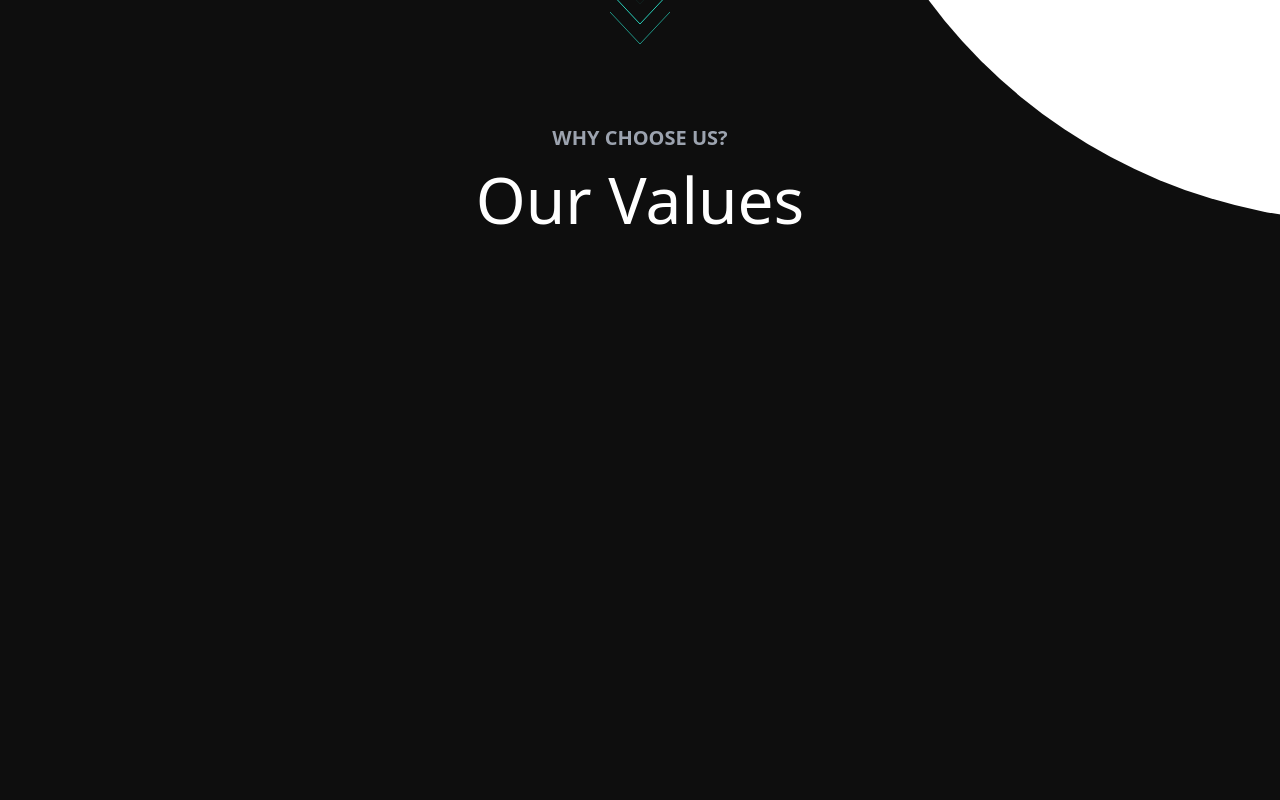
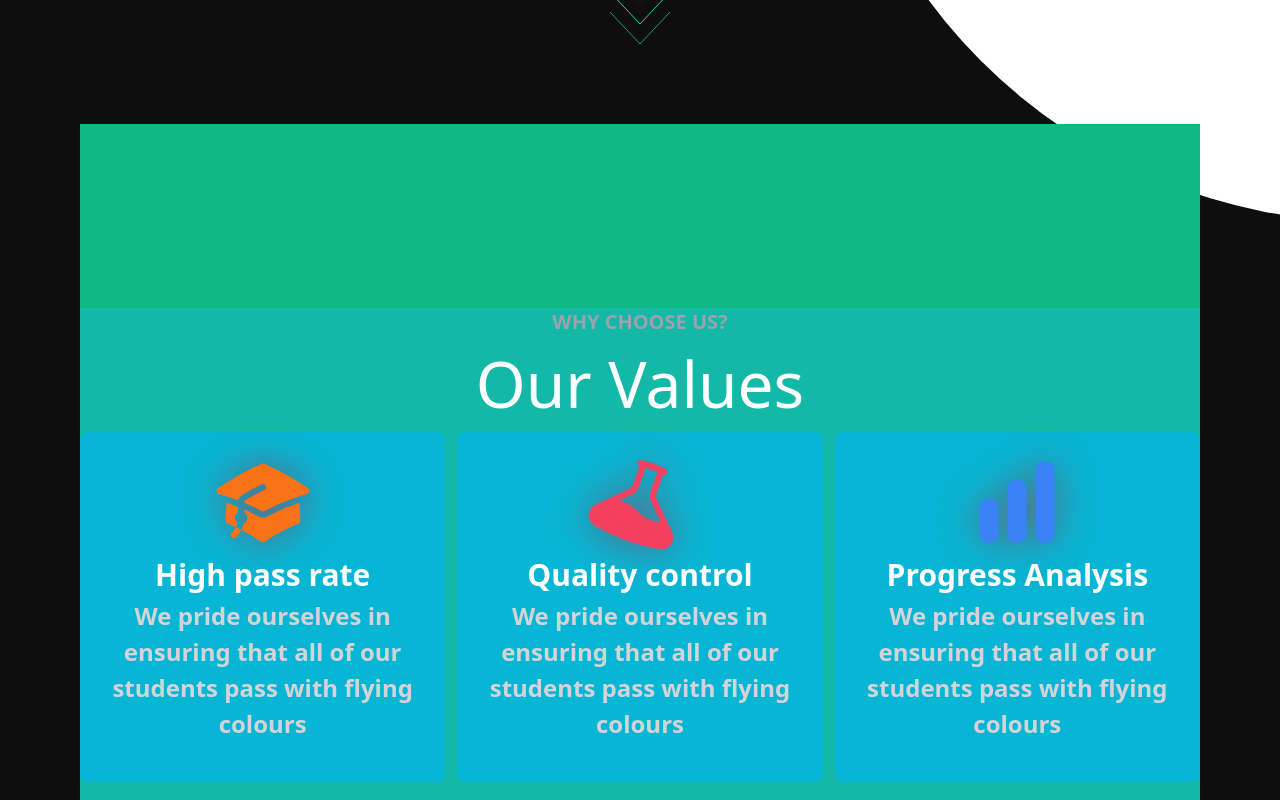
Before and after one commit to txriq03/Constantine-tailwind, a Next.js app: page / in a window 1280 px wide. Shown: the part 700-1500 px from the top of the page. Built offline with nearby package versions, Linux system fonts and the light colour scheme.

Commit message:
🪛 Added content to about us section

```diff
--- a/app/components/About.tsx
+++ b/app/components/About.tsx
@@ -1,12 +1,36 @@
-import Image from 'next/image'
-import sideview from '../assets/sideviewps.png'
-import speedsign from '../assets/speedsign.png'
+import { BeakerIcon, ChartBarIcon, AcademicCapIcon, ChatBubbleLeftRightIcon } from '@heroicons/react/24/solid'
 
 const About = () => {
   return (
-    <section className='relative h-[100vh]'>
+    <section className='relative h-[100vh] bg-emerald-500'>
+      <div className='absolute top-[23%] w-full h-[500px] bg-teal-500'>
         <h2 className='text-gray-400 font-semibold text-xl uppercase text-center '>Why choose us?</h2>
         <h2 className='text-white text-[4rem] mt-[10] text-center '>Our Values</h2>
+
+        <div className='flex justify-evenly max-md:flex-col max-xl:gap-7 gap-3'>
+          <div className='h-[350px] w-[400px] bg-cyan-500 rounded-lg text-center'>
+          <AcademicCapIcon className="h-[100px] text-orange-500 w-[100px] drop-shadow-[0_0px_20px_rgba(200,12,30,0.5)] shadow-rose-500 mx-auto mt-[20px]" />
+          <h3 className=' text-3xl text-white mt-[5px] font-semibold '>High pass rate</h3>
+          <h4 className=' text-2xl text-zinc-300 leading-[1.5] mt-[5px] font-semibold '>We pride ourselves in ensuring that all of our students pass with flying colours</h4>
+
+
+          </div>
+          <div className='h-[350px] w-[400px]  rounded-lg text-center bg-cyan-500'>
+            <BeakerIcon className="h-[100px] w-[100px] drop-shadow-[0_0px_20px_rgba(200,12,30,0.5)] shadow-rose-500 text-rose-500 mx-auto mt-[20px] rotate-[20deg]" />
+            {/* <svg className='bg-transparent drop-shadow-xl shadow-rose-500' fill="none" stroke="currentColor" stroke-width="1.5" viewBox="0 0 24 24" xmlns="http://www.w3.org/2000/svg" aria-hidden="true">
+              <path stroke-linecap="round" stroke-linejoin="round" d="M9.75 3.104v5.714a2.25 2.25 0 01-.659 1.591L5 14.5M9.75 3.104c-.251.023-.501.05-.75.082m.75-.082a24.301 24.301 0 014.5 0m0 0v5.714c0 .597.237 1.17.659 1.591L19.8 15.3M14.25 3.104c.251.023.501.05.75.082M19.8 15.3l-1.57.393A9.065 9.065 0 0112 15a9.065 9.065 0 00-6.23-.693L5 14.5m14.8.8l1.402 1.402c1.232 1.232.65 3.318-1.067 3.611A48.309 48.309 0 0112 21c-2.773 0-5.491-.235-8.135-.687-1.718-.293-2.3-2.379-1.067-3.61L5 14.5"></path>
+            </svg> */}
+            <h3 className=' text-3xl text-white mt-[5px] font-semibold '>Quality control</h3>
+            <h4 className=' text-2xl text-zinc-300 leading-[1.5] mt-[5px] font-semibold '>We pride ourselves in ensuring that all of our students pass with flying colours</h4>
+          </div>
+          <div className='h-[350px] w-[400px] bg-cyan-500 rounded-lg text-center'>
+            <ChartBarIcon className="h-[100px] text-blue-500 w-[100px] drop-shadow-[0_0px_20px_rgba(200,12,30,0.5)] shadow-rose-500 mx-auto mt-[20px]" />
+            <h3 className=' text-3xl text-white mt-[5px] font-semibold '>Progress Analysis</h3>
+            <h4 className=' text-2xl text-zinc-300 leading-[1.5] mt-[5px] font-semibold '>We pride ourselves in ensuring that all of our students pass with flying colours</h4>
+
+          </div>
+        </div>
+      </div>
     </section>
     )
 }
```
